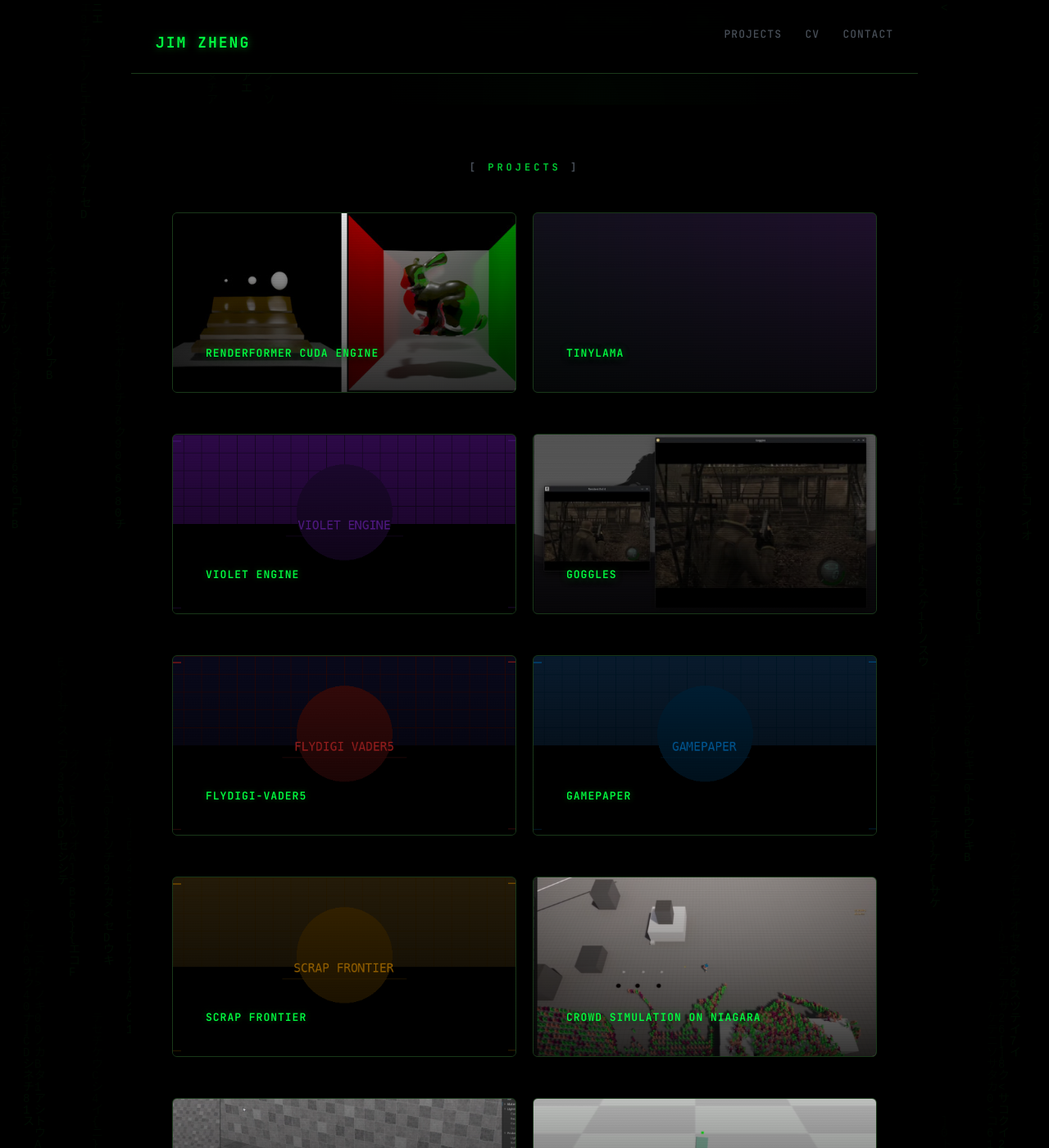
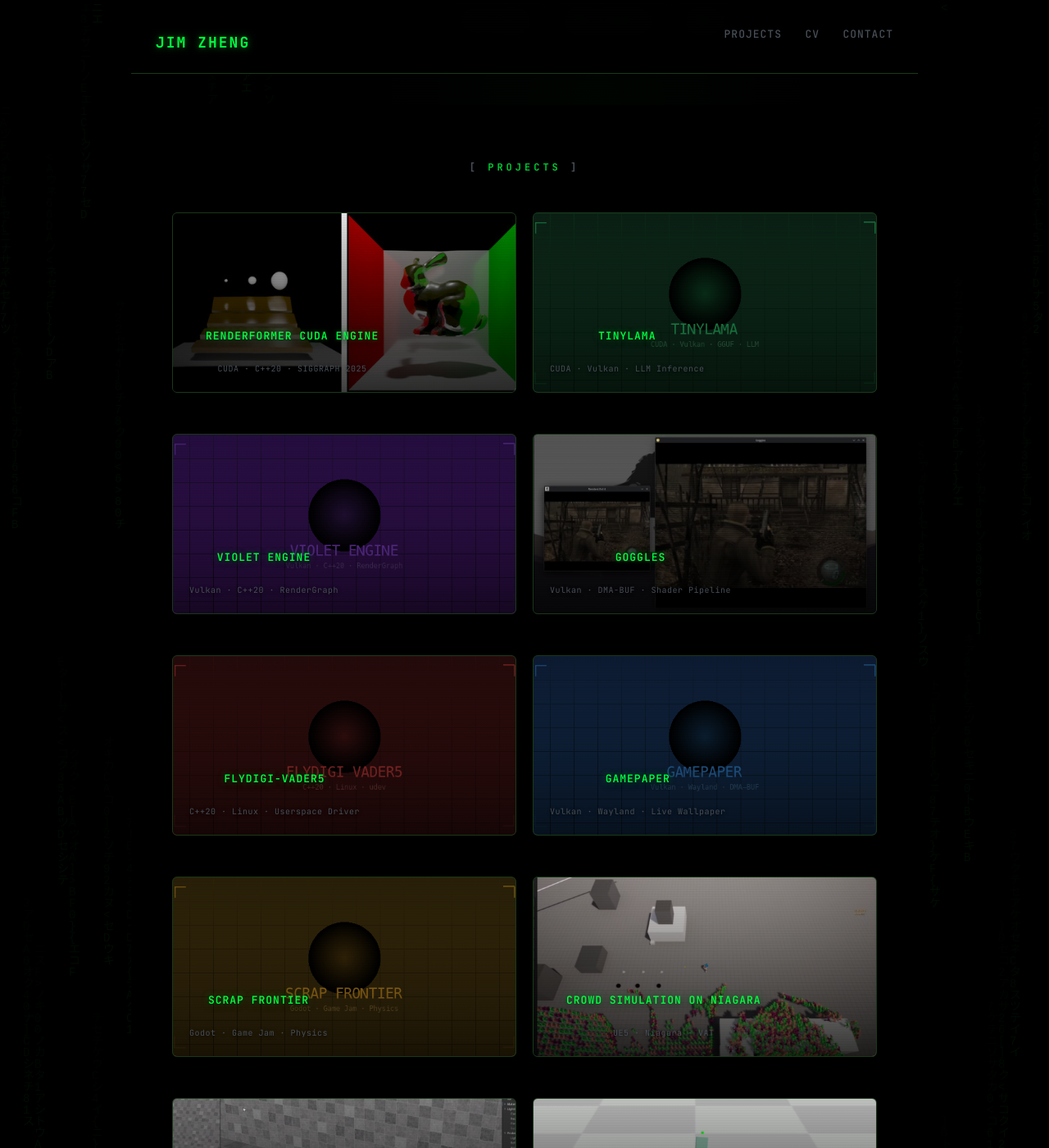
Before and after one commit to BANANASJIM/BANANASJIM.github.io, a Jekyll site: the page built from index.md, in a window 1280 px wide and 1400 px high, scrolled down 512 px. Shown: the whole window at 82% size. Built offline with Jekyll 4.4.1, drawn with Linux system fonts in a browser that asks for light colours; nearby versions of some CDN libraries; some of the changed text lies outside the part shown.

Commit message:
v2.1: hamburger menu, project tags, better thumbnails, custom 404
- Mobile hamburger menu at <600px with animated toggle
- Project cards now show tech tags (CUDA · C++20 etc.)
- Regenerated all placeholder thumbnails (brighter, better styled)
- Custom 404 page with terminal aesthetic (SEGMENTATION FAULT)
- Updated projects.html to render tags

```diff
--- a/_data/settings.yml
+++ b/_data/settings.yml
@@ -11,18 +11,18 @@ menu:
 # Projects Section
 
 projects:
-- {name: 'RenderFormer CUDA Engine',  url: 'proj-10'}
-- {name: 'TinyLama',   url: 'proj-11'}
-- {name: 'Violet Engine',   url: 'proj-6'}
-- {name: 'Goggles',   url: 'proj-12'}
-- {name: 'flydigi-vader5',   url: 'proj-9'}
-- {name: 'gamepaper',   url: 'proj-7'}
-- {name: 'Scrap Frontier',   url: 'proj-8'}
-- {name: 'Crowd Simulation on Niagara', url: 'proj-3'}
-- {name: 'Physics-Based Animation',   url: 'proj-2'}
-- {name: 'Character Animation',  url: 'proj-4'}
-- {name: 'PCG',  url: 'proj-5'}
-- {name: 'Unity MiniGame',   url: 'proj-1'}
+- {name: 'RenderFormer CUDA Engine',  url: 'proj-10', tags: 'CUDA · C++20 · SIGGRAPH 2025'}
+- {name: 'TinyLama',   url: 'proj-11', tags: 'CUDA · Vulkan · LLM Inference'}
+- {name: 'Violet Engine',   url: 'proj-6', tags: 'Vulkan · C++20 · RenderGraph'}
+- {name: 'Goggles',   url: 'proj-12', tags: 'Vulkan · DMA-BUF · Shader Pipeline'}
+- {name: 'flydigi-vader5',   url: 'proj-9', tags: 'C++20 · Linux · Userspace Driver'}
+- {name: 'gamepaper',   url: 'proj-7', tags: 'Vulkan · Wayland · Live Wallpaper'}
+- {name: 'Scrap Frontier',   url: 'proj-8', tags: 'Godot · Game Jam · Physics'}
+- {name: 'Crowd Simulation on Niagara', url: 'proj-3', tags: 'UE5 · Niagara · VAT'}
+- {name: 'Physics-Based Animation',   url: 'proj-2', tags: 'C++ · Simulation'}
+- {name: 'Character Animation',  url: 'proj-4', tags: 'UE5 · Animation'}
+- {name: 'PCG',  url: 'proj-5', tags: 'UE5 · Procedural Generation'}
+- {name: 'Unity MiniGame',   url: 'proj-1', tags: 'Unity · C#'}
 
 #-------------------------------
 # Contact Section
--- a/_includes/header.html
+++ b/_includes/header.html
@@ -2,6 +2,9 @@
   <div class="logo">
     <a href="{{ site.github.url }}/">{{ site.title }}</a>
   </div>
+  <button class="nav-toggle" aria-label="Toggle navigation">
+    <span></span><span></span><span></span>
+  </button>
   <nav>
     {% for item in site.data.settings.menu %}
       <a href="{{ site.github.url }}/{{ item.url }}">{{ item.name }}</a>
--- a/_includes/projects.html
+++ b/_includes/projects.html
@@ -4,7 +4,10 @@
       <a href="{{ site.github.url }}/projects/{{ project.url }}">
         <div class="project-unit" style="background-image: url({{ site.github.url }}/assets/img/projects/{{ project.url }}/thumbnail.png)">
           <div class="project-overlay">
-            <strong>{{ project.name }}</strong>
+            <div class="project-info">
+              <strong>{{ project.name }}</strong>
+              {% if project.tags %}<span class="project-tags">{{ project.tags }}</span>{% endif %}
+            </div>
           </div>
         </div>
       </a>
--- a/assets/css/custom.css
+++ b/assets/css/custom.css
@@ -196,6 +196,75 @@ header nav a:hover {
 
 header nav a:hover::after {
   width: 100%;
+}
+
+/* ========== HAMBURGER MENU ========== */
+.nav-toggle {
+  display: none;
+  background: none;
+  border: none;
+  cursor: pointer;
+  padding: 8px;
+  position: absolute;
+  right: 20px;
+  top: 50%;
+  transform: translateY(-50%);
+  z-index: 101;
+}
+
+.nav-toggle span {
+  display: block;
+  width: 22px;
+  height: 2px;
+  background: var(--green-dim);
+  margin: 5px 0;
+  transition: all 0.3s ease;
+}
+
+.nav-toggle.active span:nth-child(1) {
+  transform: rotate(45deg) translate(5px, 5px);
+}
+
+.nav-toggle.active span:nth-child(2) {
+  opacity: 0;
+}
+
+.nav-toggle.active span:nth-child(3) {
+  transform: rotate(-45deg) translate(5px, -5px);
+}
+
+@media (max-width: 600px) {
+  header {
+    position: sticky !important;
+  }
+
+  .nav-toggle {
+    display: block;
+  }
+
+  header nav {
+    display: none;
+    position: absolute;
+    top: 100%;
+    left: 0;
+    right: 0;
+    background: rgba(0, 0, 0, 0.95);
+    border-bottom: 1px solid var(--border-bright);
+    padding: 16px 0;
+    backdrop-filter: blur(12px);
+    -webkit-backdrop-filter: blur(12px);
+  }
+
+  header nav.open {
+    display: block !important;
+  }
+
+  header nav a {
+    display: block !important;
+    padding: 12px 30px !important;
+    margin: 0 !important;
+    font-size: 14px !important;
+  }
 }
 
 /* ========== HERO SECTION ========== */
@@ -415,6 +484,26 @@ section:nth-child(odd) {
   justify-content: flex-start !important;
   padding: 20px !important;
   z-index: 2;
+}
+
+.project-container .project-unit .project-overlay .project-info {
+  display: flex;
+  flex-direction: column;
+  gap: 4px;
+}
+
+.project-container .project-unit .project-overlay .project-tags {
+  font-family: var(--mono);
+  font-size: 10px;
+  font-weight: 400;
+  color: var(--text-muted);
+  letter-spacing: 0.5px;
+  text-shadow: 0 1px 4px rgba(0, 0, 0, 0.8);
+  transition: all 0.3s ease;
+}
+
+.project-container .project-unit:hover .project-overlay .project-tags {
+  color: var(--text-secondary);
 }
 
 .project-container .project-unit .project-overlay strong {
```
Also changed, not shown: 404.html (added, +14 -0 lines), _layouts/default.html (+12 -0 lines), assets/img/projects/proj-11/thumbnail.png, assets/img/projects/proj-6/thumbnail.png, assets/img/projects/proj-7/thumbnail.png, assets/img/projects/proj-8/thumbnail.png, assets/img/projects/proj-9/thumbnail.png.
